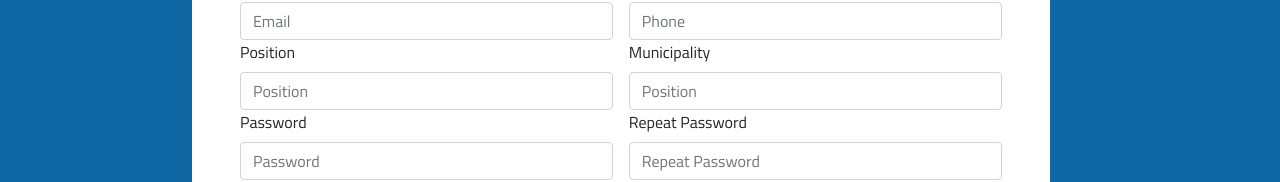
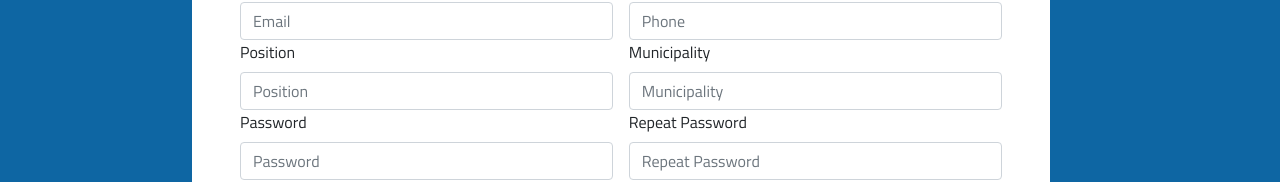
Before and after one commit to ImMikeC/PotHole_Bank, a React app: page /municipality/register in a window 1280 px wide. Shown: the part 489-671 px from the top of the page. Built offline with nearby package versions, Linux system fonts and the light colour scheme.

Commit message:
Se crea carpetaSe modifica placeholder del MuniRegister.js - Se cambia Position por Municipality

```diff
--- a/src/views/MuniRegister.js
+++ b/src/views/MuniRegister.js
@@ -73,7 +73,7 @@ const MuniRegister = ({ color }) => {
                     </label>
                     <input
                         type="email"
-                        placeholder="Position"
+                        placeholder="Municipality"
                         class="form-control"
                         id="inputEmail4"
                     />
```
